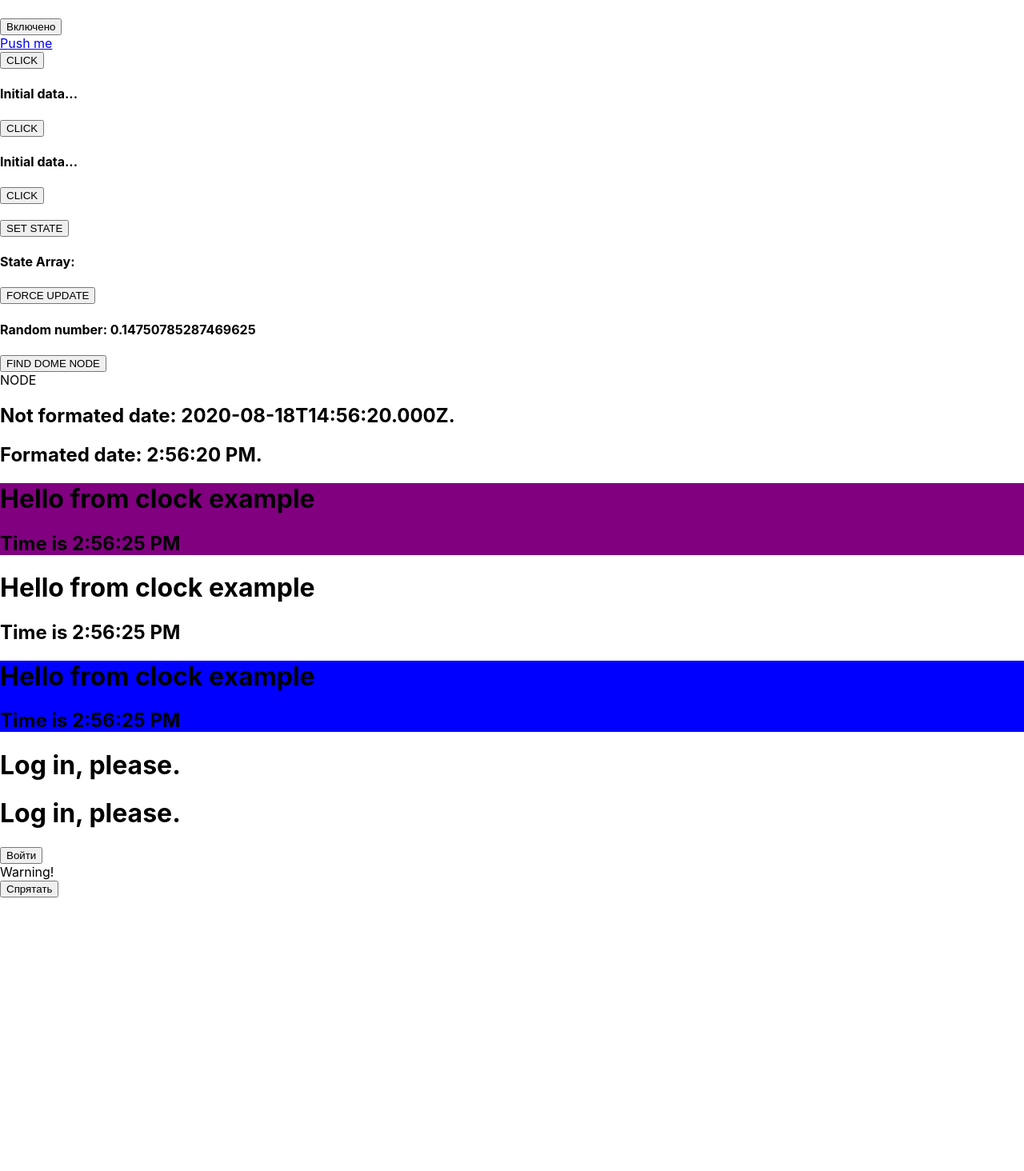
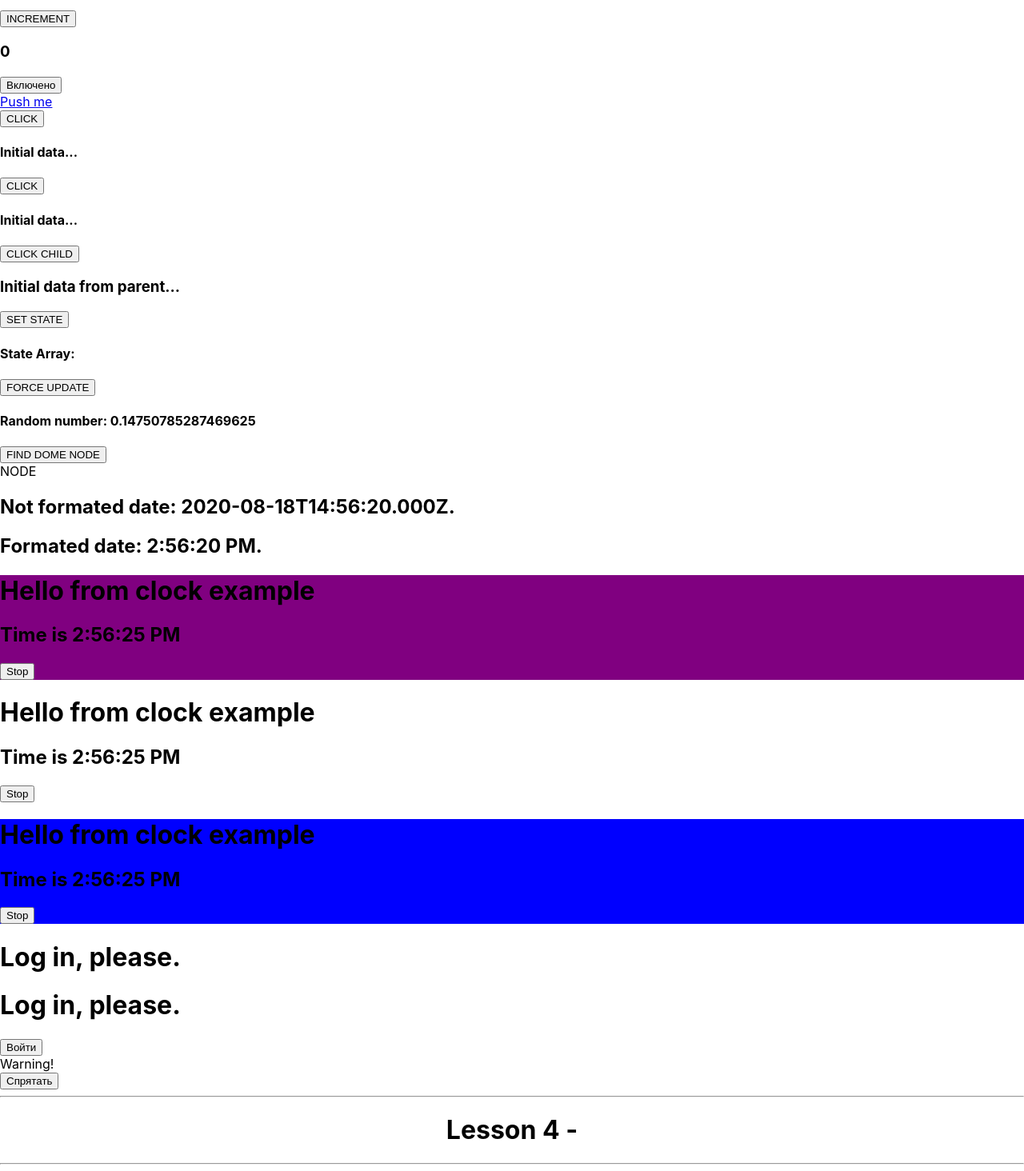
Before and after one commit to rsavenkov/reactjs, a React (Create React App) app: page / in a window 1280 px wide. Shown: the part 1648-3112 px from the top of the page at 80% size. Before the commit the page ends 2770 px from the top, so only its background shows below. Built offline with nearby package versions, Linux system fonts and the light colour scheme.

Commit message:
Lesson 3 - start/stop clock modification

```diff
--- a/public/index.html
+++ b/public/index.html
@@ -50,13 +50,16 @@
     <div id="exp-10"></div>
     <div id="exp-11"></div>
     <div id="exp-12"></div>
+    <hr/>
     <h1>Lesson 3 - lifeCycle methods, event handlers, udf, conditional rendering</h1>
+    <hr/>
     <div id="exp-13"></div>
     <div id="exp-14"></div>
     <div id="exp-15"></div>
     <div id="exp-16"></div>
     <div id="exp-17"></div>
     <div id="exp-18"></div>
+    <div id="exp-19.1"></div>
     <div id="exp-19"></div>
     <div id="exp-20"></div>
     <div id="exp-21"></div>
@@ -66,6 +69,9 @@
     <div id="exp-25"></div>
     <div id="exp-26"></div>
     <div id="exp-27"></div>
+    <hr/>
+    <h1>Lesson 4 - </h1>
+    <hr/>
 
     <!--
       This HTML file is a template.
--- a/src/Lesson2.js
+++ b/src/Lesson2.js
@@ -1,14 +1,23 @@
 import React from 'react';
 
-const colors = ['red', 'green', 'blue', 'orange', 'grey', 'green', 'yellow', 'purple', 'white', 'marine'];
+const colors = ['red', 'green', 'blue', 'orange',
+    'grey', 'green', 'yellow', 'purple', 'white', 'marine'];
 
 class Clock extends React.Component {
     constructor(props) {
         super(props);
         this.state = {
             date: new Date(),
-            color: colors[0]
+            color: colors[0],
+            isRunning: true
         };
+
+    }
+
+    startStop() {
+        this.setState({
+            isRunning: !this.state.isRunning
+        })
     }
 
     componentDidMount() {
@@ -23,10 +32,12 @@
     }
 
     tick() {
-        this.setState({
-            date: new Date(),
-            color: colors[Math.floor(Math.random() * 10)]
-        });
+        if (this.state.isRunning) {
+            this.setState({
+                date: new Date(),
+                color: colors[Math.floor(Math.random() * 10)]
+            });
+        }
     }
 
     render() {
@@ -34,6 +45,7 @@
             <div style={{backgroundColor: this.state.color}}>
                 <h1>Hello from clock example</h1>
                 <h2>Time is {this.state.date.toLocaleTimeString()}</h2>
+                <button onClick={() => this.startStop()}>{ this.state.isRunning ? 'Stop' : 'Start' }</button>
             </div>
         );
     }
--- a/src/Lesson3.js
+++ b/src/Lesson3.js
@@ -125,7 +125,6 @@
         this.setState({data: 'Data updated...'})
     }
 
-
     render() {
         return (
             <div>
@@ -140,7 +139,7 @@
     constructor(props) {
         super(props);
         this.state = {
-            data: 'Initial data...'
+            data: 'Initial data from parent...'
         }
         this.updateState = this.updateState.bind(this);
     };
@@ -160,7 +159,7 @@
     render() {
         return (
             <div>
-                <button onClick={this.props.updateStateProp}>CLICK</button>
+                <button onClick={this.props.updateStateProp}>CLICK CHILD</button>
                 <h3>{this.props.myDataProp}</h3>
             </div>
         );
--- a/src/index.js
+++ b/src/index.js
@@ -215,13 +215,13 @@
 ReactDOM.render(<l3.ActionLink/>, document.getElementById('exp-16'));
 ReactDOM.render(<l3.Handler1/>, document.getElementById('exp-17'));
 ReactDOM.render(<l3.Handler2/>, document.getElementById('exp-18'));
-ReactDOM.render(<l3.Child/>, document.getElementById('exp-19'));
+ReactDOM.render(<l3.Parent/>, document.getElementById('exp-19'));
 ReactDOM.render(<l3.App1/>, document.getElementById('exp-20'));
 ReactDOM.render(<l3.App2/>, document.getElementById('exp-21'));
 ReactDOM.render(<l3.App3/>, document.getElementById('exp-22'));
 ReactDOM.render(<l3.DefaultDate/>, document.getElementById('exp-23'));
 ReactDOM.render(<l3.App4/>, document.getElementById('exp-24'));
-ReactDOM.render(<l3.Greeting/>, document.getElementById('exp-25'));
+ReactDOM.render(<l3.Greeting isLoggedIn={false}/>, document.getElementById('exp-25'));
 ReactDOM.render(<l3.LoginControl/>, document.getElementById('exp-26'));
 ReactDOM.render(<l3.Page/>, document.getElementById('exp-27'));
 
```
